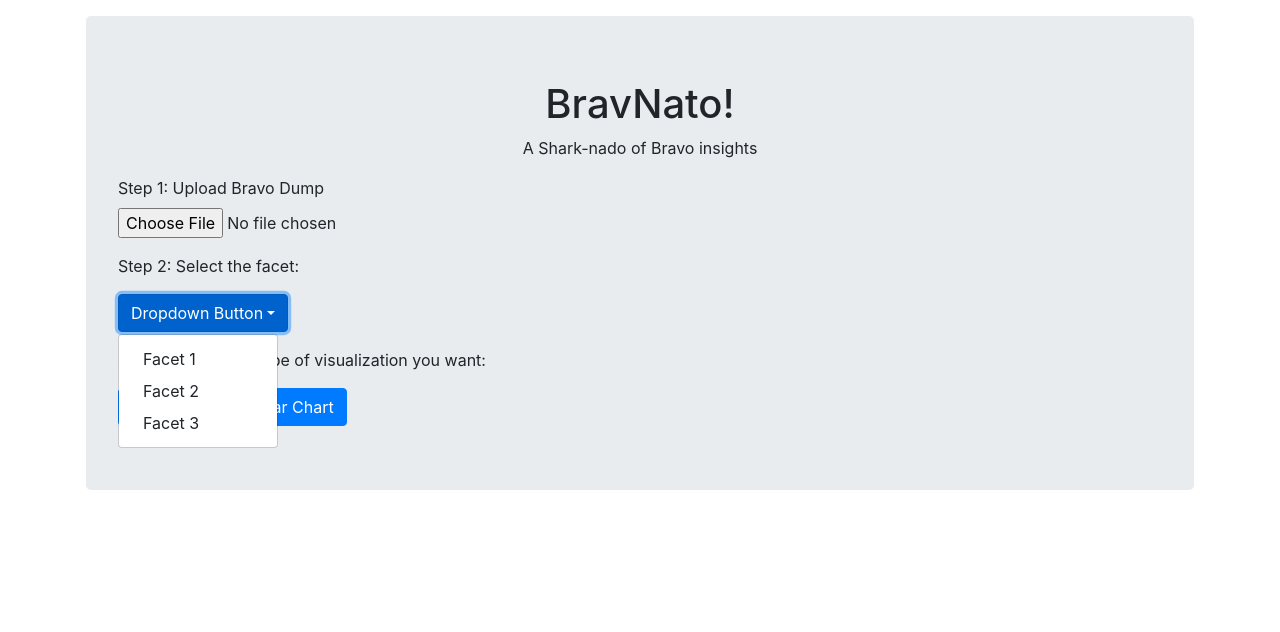
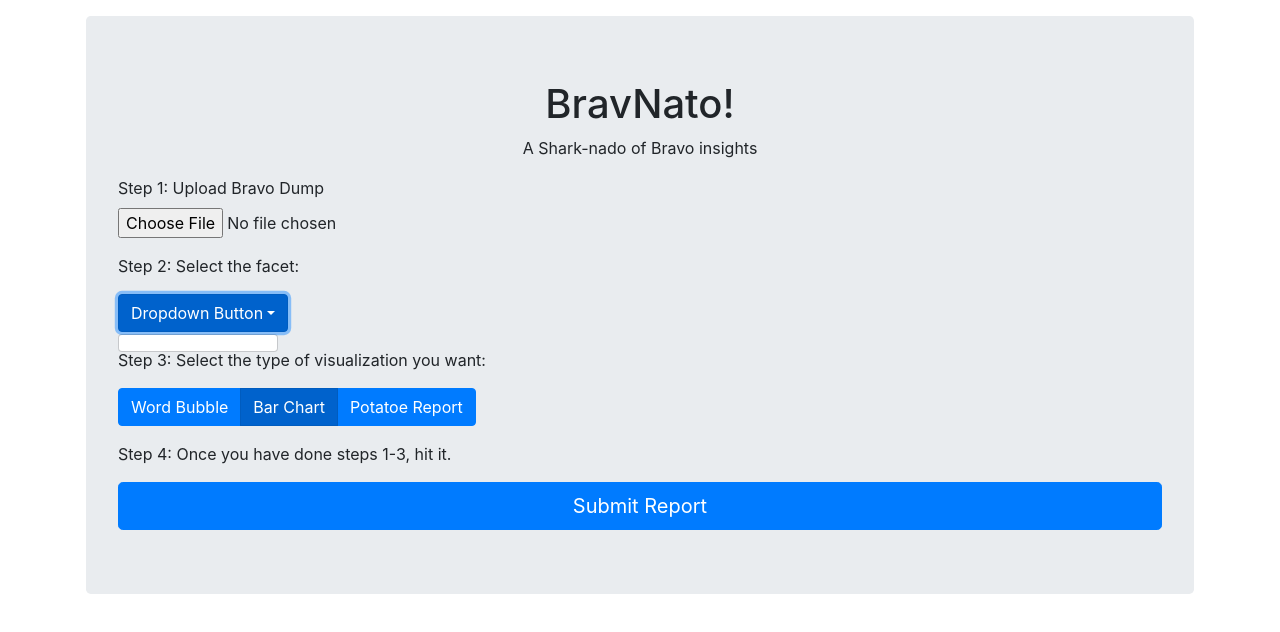
Before and after one commit to dmryan711/BravoApp, a React (Create React App) app in the folder client/: page / in a window 1280 px wide. Both pictures are taken after a click on the button "Dropdown Button". Shown: the top 632 px of the page. Built offline with nearby package versions, Linux system fonts and the light colour scheme.

Commit message:
Redux (#3)
* Added redux and separated components to separate files

* Made radio buttons and added a submit button

* Beginning to use redux for file upload

```diff
--- a/client/package.json
+++ b/client/package.json
@@ -9,7 +9,9 @@
     "react": "^16.6.3",
     "react-bootstrap": "^1.4.0",
     "react-dom": "^16.6.3",
-    "react-scripts": "^2.1.1"
+    "react-redux": "^7.2.2",
+    "react-scripts": "^2.1.1",
+    "redux": "^4.0.5"
   },
   "scripts": {
     "start": "react-scripts start",
--- /dev/null
+++ b/client/src/actions/types.js
@@ -0,0 +1,5 @@
+export const IS_FILE_UPLOADED = "IS_FILE_UPLOADED";
+export const IS_FACET_SELECTED = "IS_FACET_SELECTED";
+export const IS_INSIGHT_SELECTED = "IS_INSIGHT_SELECTED";
+
+export const REPORT_STATE_CHANGE = "REPORT_STATE_CHANGE";
--- /dev/null
+++ b/client/src/components/FacetDropdown.js
@@ -0,0 +1,19 @@
+import React, { Component } from "react";
+import Dropdown from 'react-bootstrap/Dropdown';
+class FacetDropdown extends Component {
+    render(){
+        return(
+            <Dropdown>
+                    <Dropdown.Toggle id="dropdown-basic">
+                        Dropdown Button
+                    </Dropdown.Toggle>
+                    <Dropdown.Menu>
+                        {/* <Dropdown.Item eventKey="1">Facet 1</Dropdown.Item>
+                        <Dropdown.Item eventKey="2">Facet 2</Dropdown.Item>
+                        <Dropdown.Item eventKey="3">Facet 3</Dropdown.Item> */}
+                    </Dropdown.Menu>
+                </Dropdown>
+        )
+    }
+}
+export default FacetDropdown;
--- /dev/null
+++ b/client/src/components/ReportBar.js
@@ -0,0 +1,59 @@
+import React from "react";
+import ToggleButton from "react-bootstrap/ToggleButton";
+import ToggleButtonGroup from "react-bootstrap/ToggleButtonGroup";
+// import "bootstrap/dist/css/bootstrap.min.css";
+export default function ReportBar() {
+  const [value, setValue] = React.useState(2);
+  const handleChange = val => setValue(val);
+  return (
+    <ToggleButtonGroup
+      name="value"
+      type="radio"
+      value={value}
+      onChange={handleChange}
+    >
+      <ToggleButton value={1}>Word Bubble</ToggleButton>
+      <ToggleButton value={2}>Bar Chart</ToggleButton>
+      <ToggleButton value={3}>Potatoe Report</ToggleButton>
+    </ToggleButtonGroup>
+  );
+}
+// import React, { Component } from "react";
+// import Form from 'react-bootstrap/Form';
+// import Col from 'react-bootstrap/Col';
+// import Row from 'react-bootstrap/Row';
+
+// class ReportBar extends Component {
+
+
+//     render(){
+//         return(
+//             <fieldset>
+//             <Form.Group as={Row}>
+
+//                 <Col sm={12}>
+//                     <Form.Check
+//                     type="radio"
+//                     label="Word Bubble"
+//                     name="formHorizontalRadios"
+//                     id="wordBubbleRadio"
+//                     />
+//                     <Form.Check
+//                     type="radio"
+//                     label="Bar Chart"
+//                     name="formHorizontalRadios"
+//                     id="barChartRadio"
+//                     />
+//                     <Form.Check
+//                     type="radio"
+//                     label="Potatoe"
+//                     name="formHorizontalRadios"
+//                     id="potatoeRadio"
+//                     />
+//                 </Col>
+//             </Form.Group>
+//             </fieldset>
+//         )
+//     }
+// }
+// export default ReportBar;
--- /dev/null
+++ b/client/src/components/SubmitButton.js
@@ -0,0 +1,11 @@
+import React from "react";
+import Button from "react-bootstrap/Button";
+// import "bootstrap/dist/css/bootstrap.min.css";
+export default function SubmitButton() {
+
+  return (
+    <Button variant="primary" size="lg" block>
+    Submit Report
+  </Button>
+  );
+}
--- /dev/null
+++ b/client/src/components/Uploader.js
@@ -0,0 +1,14 @@
+import React, { Component } from "react";
+import Form from 'react-bootstrap/Form';
+class Uploader extends Component {
+    render(){
+        return(
+            <Form>
+                <Form.Group>
+                    <Form.File id="exampleFormControlFile1" label="Step 1: Upload Bravo Dump" onChange={(e) => console.log("UPLOADED")} />
+                </Form.Group>
+            </Form>
+        )
+    }
+}
+export default Uploader;
--- a/client/src/pages/Home.js
+++ b/client/src/pages/Home.js
@@ -1,11 +1,12 @@
 import React, {Component} from "react";
 import './Home.css';
-import Form from 'react-bootstrap/Form';
+import Uploader from "../components/Uploader";
+import FacetDropdown from "../components/FacetDropdown";
+import ReportBar from "../components/ReportBar";
 import Jumbotron from 'react-bootstrap/Jumbotron';
 import Container from 'react-bootstrap/Container';
-import Button from 'react-bootstrap/Button';
-import Dropdown from 'react-bootstrap/Dropdown';
-import ButtonToolbar from 'react-bootstrap/ButtonToolbar';
+import SubmitButton from '../components/SubmitButton';
+
 
 
 
@@ -21,30 +22,16 @@ class Home extends Component  {
                     A Shark-nado of Bravo insights
                 </p>
 
-
-                <Form>
-                    <Form.Group>
-                        <Form.File id="exampleFormControlFile1" label="Step 1: Upload Bravo Dump" />
-                    </Form.Group>
-                </Form>
+                <Uploader></Uploader>
 
                 <p> Step 2: Select the facet: </p>
-                <Dropdown>
-                    <Dropdown.Toggle id="dropdown-basic">
-                        Dropdown Button
-                    </Dropdown.Toggle>
-                    <Dropdown.Menu>
-                        <Dropdown.Item eventKey="1">Facet 1</Dropdown.Item>
-                        <Dropdown.Item eventKey="2">Facet 2</Dropdown.Item>
-                        <Dropdown.Item eventKey="3">Facet 3</Dropdown.Item>
-                    </Dropdown.Menu>
-                </Dropdown>
+                <FacetDropdown></FacetDropdown>
 
                 <p className="top-bumper"> Step 3: Select the type of visualization you want: </p>
-                <ButtonToolbar className="custom-btn-toolbar">
-                    <Button>Word Cloud</Button>
-                    <Button>Bar Chart</Button>
-                </ButtonToolbar>
+                <ReportBar></ReportBar>
+
+                <p className="top-bumper"> Step 4: Once you have done steps 1-3, hit it.</p>
+                <SubmitButton></SubmitButton>
 
             </Jumbotron>
             </Container>
--- /dev/null
+++ b/client/src/reducers/index.js
@@ -0,0 +1,5 @@
+import { combineReducers } from "redux";
+import reportStateReducer from "./reportStateReducer";
+export default combineReducers({
+  reportState : reportStateReducer
+});
```
Also changed, not shown: client/src/actions/reportStateAction.js (added, +12 -0 lines), client/src/reducers/reportStateReducer.js (added, +20 -0 lines), client/src/store.js (added, +18 -0 lines), 1 other file (tests, documents, lock files or other folders).
